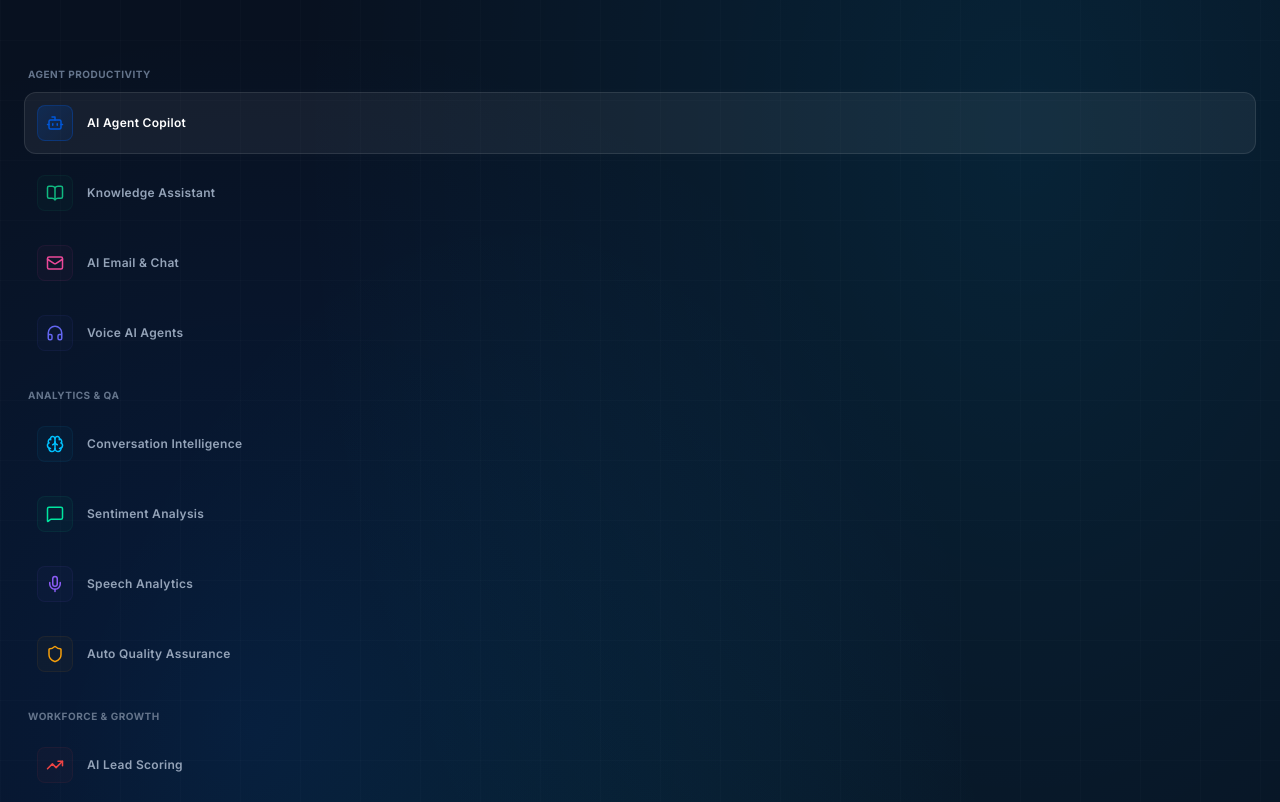
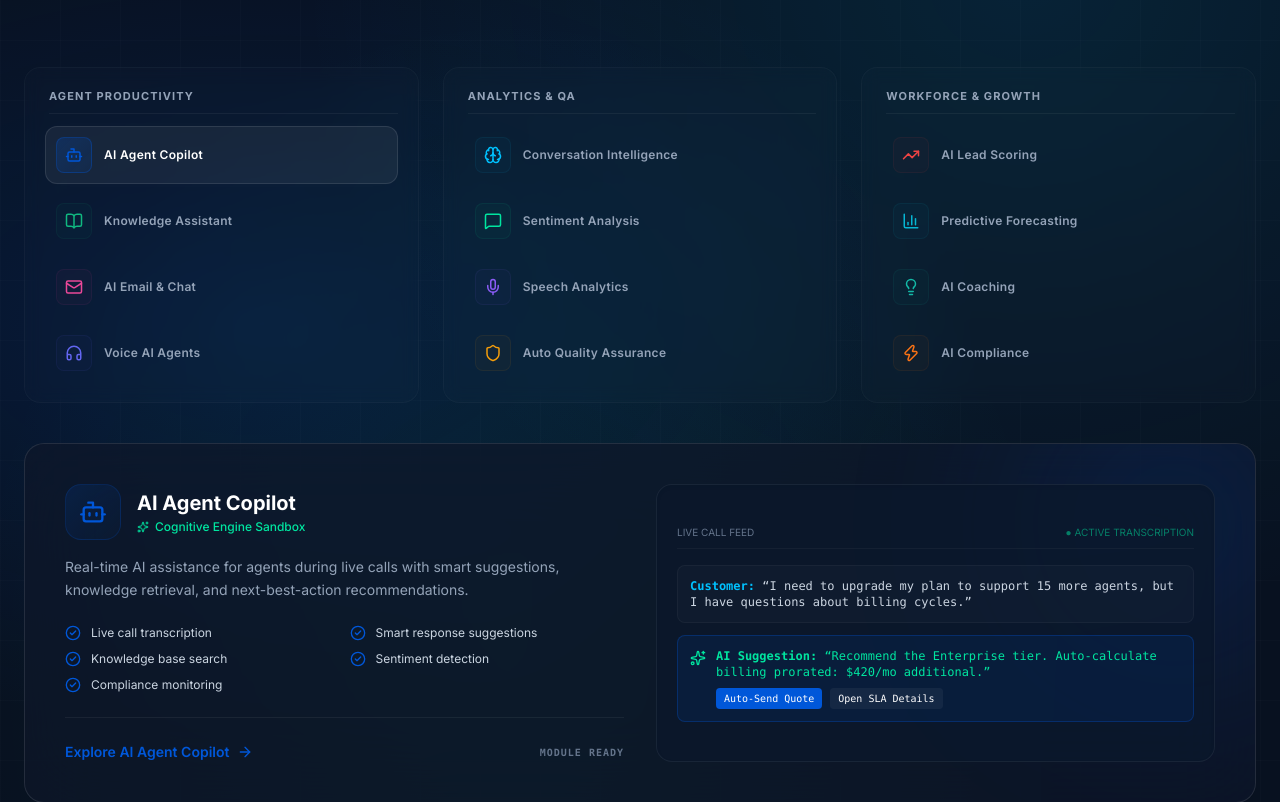
Before and after one commit to sabledattatray/Nexdial-IO, a Next.js app: page / in a window 1280 px wide. Shown: the part 3367-4169 px from the top of the page. Built offline with nearby package versions, Linux system fonts and the light colour scheme.

Commit message:
design(ai-capabilities): arrange 3 main subsections side-by-side (in line) horizontally

```diff
--- a/src/components/home/AICapabilities.tsx
+++ b/src/components/home/AICapabilities.tsx
@@ -370,22 +370,22 @@ export function AICapabilities() {
         </AnimatedSection>
 
         <AnimatedSection delay={0.2} direction="none">
-          <div className="grid lg:grid-cols-[1fr,1.3fr] gap-8 items-start">
-            {/* Grouped Feature List */}
-            <div className="space-y-6">
+          <div className="space-y-10">
+            {/* 3 Categories in-line */}
+            <div className="grid grid-cols-1 md:grid-cols-3 gap-6">
               {["Agent Productivity", "Analytics & QA", "Workforce & Growth"].map((cat) => (
-                <div key={cat} className="space-y-2.5">
-                  <h4 className="text-[10px] uppercase font-bold text-[#64748B] tracking-wider ml-1">
+                <div key={cat} className="space-y-3 p-5 rounded-2xl bg-white/[0.01] border border-white/[0.03] backdrop-blur-sm">
+                  <h4 className="text-[11px] uppercase font-bold text-[#94A3B8] tracking-widest ml-1 border-b border-white/[0.05] pb-2 mb-3">
                     {cat}
                   </h4>
-                  <div className="grid grid-cols-1 sm:grid-cols-2 lg:grid-cols-1 gap-2">
+                  <div className="flex flex-col gap-2">
                     {aiFeatures
                       .filter((f) => f.category === cat)
                       .map((feature) => (
                         <button
                           key={feature.id}
                           onClick={() => setActiveFeature(feature)}
-                          className={`flex items-center gap-3.5 p-3 rounded-xl text-left transition-all duration-300 ${
+                          className={`flex items-center gap-3 p-2.5 rounded-xl text-left transition-all duration-300 ${
                             activeFeature.id === feature.id
                               ? "bg-white/[0.06] border border-white/[0.1] shadow-[0_0_20px_rgba(255,255,255,0.02)]"
                               : "hover:bg-white/[0.03] border border-transparent"
@@ -423,22 +423,25 @@ export function AICapabilities() {
             <AnimatePresence mode="wait">
               <motion.div
                 key={activeFeature.id}
-                initial={{ opacity: 0, x: 20 }}
-                animate={{ opacity: 1, x: 0 }}
-                exit={{ opacity: 0, x: -20 }}
+                initial={{ opacity: 0, y: 20 }}
+                animate={{ opacity: 1, y: 0 }}
+                exit={{ opacity: 0, y: -20 }}
                 transition={{ duration: 0.3 }}
-                className="glass-card-strong p-8 lg:p-10 relative overflow-hidden flex flex-col justify-between"
+                className="glass-card-strong p-8 lg:p-10 relative overflow-hidden w-full"
               >
                 {/* Background Glow */}
                 <div
-                  className="absolute -top-20 -right-20 w-60 h-60 rounded-full blur-[80px] opacity-15"
+                  className="absolute -top-20 -right-20 w-80 h-80 rounded-full blur-[100px] opacity-15"
                   style={{ backgroundColor: activeFeature.color }}
                 />
 
-                <div className="relative z-10 space-y-6">
+                <div className="relative z-10 grid grid-cols-1 lg:grid-cols-12 gap-8 items-stretch">
+                  {/* Left Column: Info & Details (6 cols) */}
+                  <div className="lg:col-span-6 flex flex-col justify-between space-y-6">
+                    <div className="space-y-4">
                       <div className="flex items-center gap-4">
                         <div
-                      className="w-14 h-14 rounded-2xl flex items-center justify-center"
+                          className="w-14 h-14 rounded-2xl flex items-center justify-center flex-shrink-0"
                           style={{
                             background: `linear-gradient(135deg, ${activeFeature.color}25, ${activeFeature.color}08)`,
                             border: `1px solid ${activeFeature.color}30`
@@ -459,12 +462,7 @@ export function AICapabilities() {
                         {activeFeature.description}
                       </p>
 
-                  {/* Interactive Sandbox Render */}
-                  <div className="p-5 rounded-2xl bg-[#0c182c]/80 border border-white/[0.06] shadow-inner">
-                    {renderLivePreview(activeFeature.id)}
-                  </div>
-
-                  <div className="grid grid-cols-1 md:grid-cols-2 gap-2 mt-4">
+                      <div className="grid grid-cols-1 sm:grid-cols-2 gap-2.5 pt-2">
                         {activeFeature.capabilities.map((cap, i) => (
                           <motion.div
                             key={cap}
@@ -480,12 +478,21 @@ export function AICapabilities() {
                       </div>
                     </div>
 
-                <div className="mt-8 pt-6 border-t border-white/[0.06] flex items-center justify-between">
+                    <div className="pt-6 border-t border-white/[0.06] flex items-center justify-between">
                       <button className="flex items-center gap-2 text-sm font-semibold group" style={{ color: activeFeature.color }}>
                         Explore {activeFeature.title}
                         <ArrowRight className="w-4 h-4 group-hover:translate-x-1 transition-transform" />
                       </button>
                       <span className="text-[10px] font-semibold text-[#64748B] uppercase tracking-widest font-mono">Module Ready</span>
+                    </div>
+                  </div>
+
+                  {/* Right Column: Live Interactive Sandbox (6 cols) */}
+                  <div className="lg:col-span-6 flex flex-col justify-center">
+                    <div className="p-5 rounded-2xl bg-[#0c182c]/80 border border-white/[0.06] shadow-inner h-full flex flex-col justify-center">
+                      {renderLivePreview(activeFeature.id)}
+                    </div>
+                  </div>
                 </div>
               </motion.div>
             </AnimatePresence>
```
Lines whose indentation alone changed are shown as unchanged.
